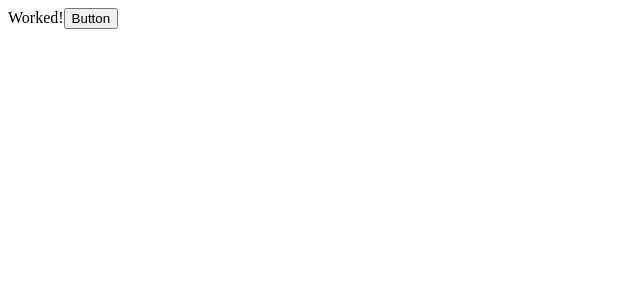
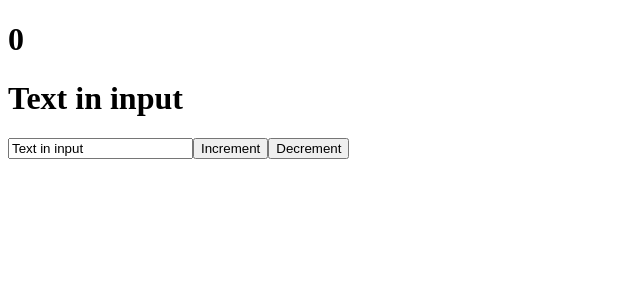
Before and after one commit to DannyNickson/ReactLearning_project, a React (Create React App) app: page / in a window 1280 px wide. Shown: the top 300 px of the page, without its empty margins (0-640 px from the left). Built offline with nearby package versions, Linux system fonts and the light colour scheme.

Commit message:
first func state

```diff
--- a/src/App.js
+++ b/src/App.js
@@ -1,9 +1,26 @@
-import React from "react"
+import React, { useState } from "react";
 
 function App() {
+  const [likes, setLikes] = useState(0);
+  const [value, setValue] = useState("Text in input");
+  function increment() {
+    setLikes(likes + 1);
+  }
+  function decrement() {
+    setLikes(likes - 1);
+  }
+
   return (
     <div className="App">
-
+      <h1>{likes}</h1>
+      <h1>{value}</h1>
+      <input
+        type="text"
+        value={value}
+        onChange = {event =>setValue(event.target.value)}
+        />
+      <button onClick={increment}>Increment</button>
+      <button onClick={decrement}>Decrement</button>
     </div>
   );
 }
--- a/src/index.js
+++ b/src/index.js
@@ -1,14 +1,11 @@
 import React from 'react';
 import ReactDOM from 'react-dom/client';
-// import App from './App';
+import App from './App';
 
 
 const root = ReactDOM.createRoot(document.getElementById('root'));
 root.render(
-    <div>
-      Worked!
-      <button>Button</button>
-    </div>
+    <App/>
 
 
 );
```
